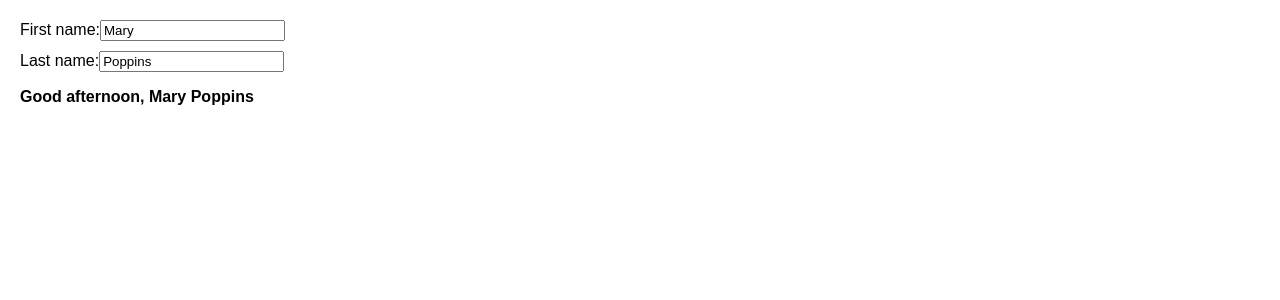
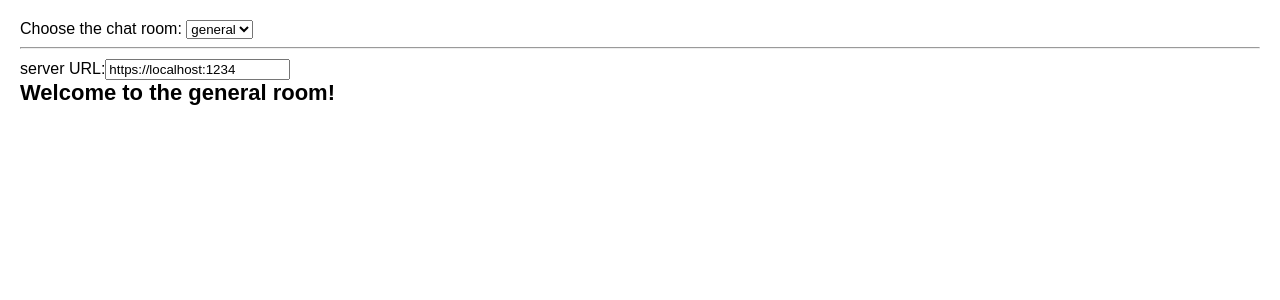
Before and after one commit to Sheddiey/Frontend-mentor-Projects, a React (Create React App) app in the folder my-app/: page / in a window 1280 px wide. Shown: the top 300 px of the page. Built offline with nearby package versions, Linux system fonts and the light colour scheme.

Commit message:
passing reactive values btw hooks

```diff
--- a/my-app/src/App.js
+++ b/my-app/src/App.js
@@ -1,5 +1,5 @@
-import FormTwo from "./Escape Hatches/Re-Using logic with custom hooks/FormTwo";
+import ChatRoomApp from "./Escape Hatches/Re-Using logic with custom hooks/ChatRoomApp";
 
 export default function App() {
-  return <FormTwo />;
+  return <ChatRoomApp />;
 }
--- /dev/null
+++ b/my-app/src/Escape Hatches/Re-Using logic with custom hooks/ChatRoom.jsx
@@ -0,0 +1,30 @@
+import { useEffect, useState } from "react";
+import { createConnection } from "./chat";
+import { showNotification } from "./notification";
+
+export default function ChatRoom({ roomId }) {
+    const [serverUrl, setServerUr] = useState('https://localhost:1234');
+
+    useEffect(() => {
+        const options = {
+            serverUrl: serverUrl,
+            roomId: roomId
+        };
+        const connection = createConnection(options);
+        connection.on('message', (msg) => {
+            showNotification('New message: ' + msg);
+        });
+        connection.connect();
+        return () => connection.disconnect();
+    }, [roomId, serverUrl]);
+
+    return (
+        <>
+            <label>
+                server URL:
+                <input value={serverUrl} onChange={e => setServerUr(e.target.value)} />
+            </label>
+            <h1>Welcome to the {roomId} room!</h1>
+        </>
+    );
+}
--- /dev/null
+++ b/my-app/src/Escape Hatches/Re-Using logic with custom hooks/ChatRoomApp.jsx
@@ -0,0 +1,20 @@
+import { useState } from "react";
+import ChatRoom from "./ChatRoom";
+
+export default function ChatRoomApp() {
+  const [roomId, setRoomId] = useState("general");
+  return (
+    <>
+      <label>
+        Choose the chat room:{" "}
+        <select value={roomId} onChange={(e) => setRoomId(e.target.value)}>
+          <option value="general">general</option>
+          <option value="travel">travel</option>
+          <option value="music">music</option>
+        </select>
+      </label>
+      <hr />
+      <ChatRoom roomId={roomId} />
+    </>
+  );
+}
--- /dev/null
+++ b/my-app/src/Escape Hatches/Re-Using logic with custom hooks/chat.jsx
@@ -0,0 +1,39 @@
+export function createConnection({ serverUrl, roomId }) {
+    if (typeof serverUrl !== 'string') {
+        throw Error('Expected serverUrl to bea string. Received: ' + serverUrl);
+    }
+    if (typeof roomId !== 'string') {
+        throw Error('Expected roomId to be a string. Received: ' + roomId);
+    }
+    let intervalId;
+    let messageCallback;
+    return {
+        connect() {
+            alert('✅ Connecting to "' + roomId + '" room at ' + serverUrl + '...');
+            clearInterval(intervalId);
+            intervalId = setInterval(() => {
+                if (messageCallback) {
+                    if (Math.random() > 0.5) {
+                        messageCallback('hey');
+                    } else {
+                        messageCallback('lol');
+                    }
+                }
+            }, 3000);
+        },
+        disconnect() {
+            clearInterval(intervalId);
+            messageCallback = null;
+            alert('❌ Disconnected from "' + roomId + '" room at ' + serverUrl + '');
+        },
+        on(event, callback) {
+            if (messageCallback) {
+                throw Error('Cannot add the handler twice.');
+            }
+            if (event !== 'message') {
+                throw Error('Only "message" event is supported.');
+            }
+            messageCallback = callback;
+        },
+    };
+}
--- /dev/null
+++ b/my-app/src/Escape Hatches/Re-Using logic with custom hooks/notification.jsx
@@ -0,0 +1,15 @@
+import Toastify from 'toastify-js';
+import 'toastify-js/src/toastify.css'
+
+export function showNotification(message, theme = 'dark') {
+    Toastify({
+        text: message,
+        duration: 2000,
+        gravity: 'top',
+        position: 'right',
+        style: {
+            background: theme === 'dark' ? 'black' : 'white',
+            color: theme === 'dark' ? 'white' : 'black',
+        },
+    }).showToast();
+}
```
